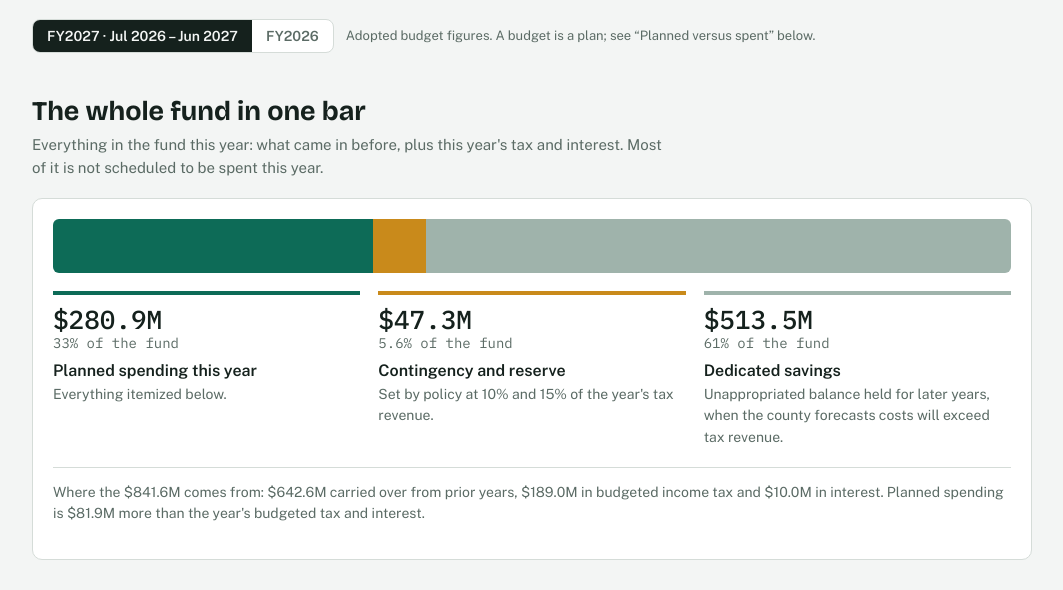
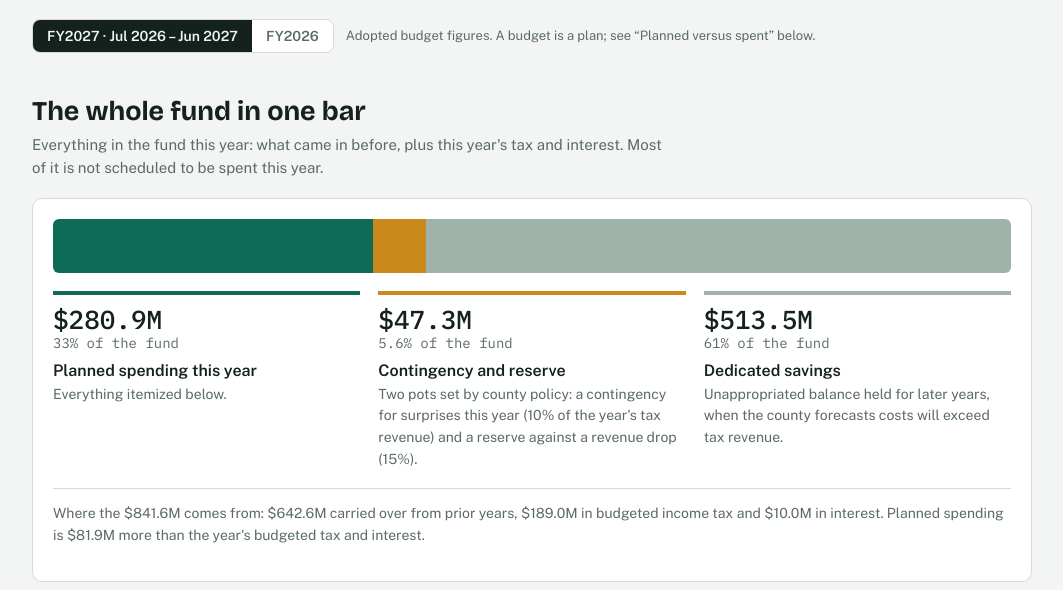
Before and after one commit to wittejm/pfa-dashboard, a plain HTML site: page index.html in a window 1280 px wide. Shown: the part 210-800 px from the top of the page, without its empty margins (108-1171 px from the left). Drawn offline with nearby package versions, Linux system fonts and the light colour scheme.

Commit message:
Spell out what the contingency and reserve percentages mean
Co-Authored-By: Claude Fable 5.2 <noreply@anthropic.com>

```diff
--- a/index.html
+++ b/index.html
@@ -265,7 +265,7 @@ footer ul { padding-left: 20px; }
     // fund bar
     const parts = [
       { l: 'Planned spending this year', d: 'Everything itemized below.', v: m.spend, c: 'var(--spend)' },
-      { l: 'Contingency and reserve', d: 'Set by policy at 10% and 15% of the year\'s tax revenue.', v: m.reserve, c: 'var(--reserve)' },
+      { l: 'Contingency and reserve', d: 'Two pots set by county policy: a contingency for surprises this year (10% of the year\'s tax revenue) and a reserve against a revenue drop (15%).', v: m.reserve, c: 'var(--reserve)' },
       { l: 'Dedicated savings', d: 'Unappropriated balance held for later years, when the county forecasts costs will exceed tax revenue.', v: m.save, c: 'var(--save)' },
     ];
     const fb = $('fundbar'), fk = $('fundkey'); fb.textContent = ''; fk.textContent = '';
```
